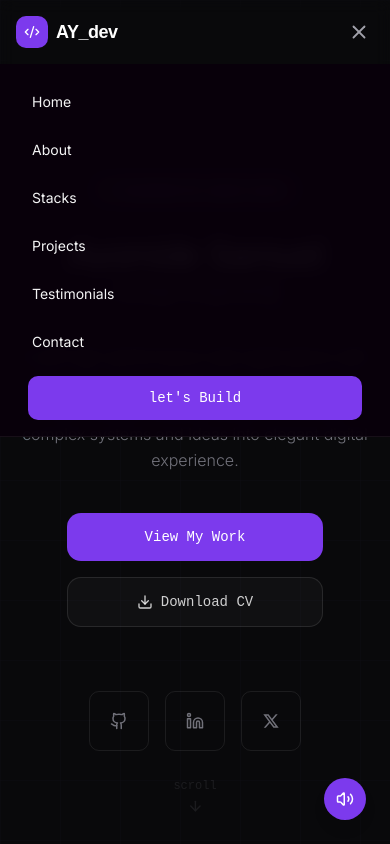
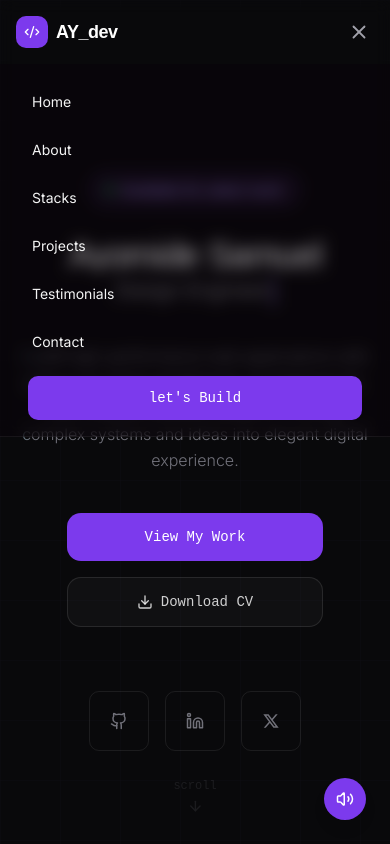
Before and after one commit to DaSpunk778/ayomideportfolio, a Next.js app: page / in a window 390 px wide. Both pictures are taken after a click on the button 359 px from the left and 32 px from the top of the page. Shown: the top 844 px of the page. Built offline with nearby package versions, Linux system fonts and the light colour scheme; a web font is replaced by a local one.

Commit message:
chabged backdrop for

```diff
--- a/components/Navbar.tsx
+++ b/components/Navbar.tsx
@@ -130,7 +130,7 @@ export default function Navbar() {
             animate={{ opacity: 1, height: "auto" }}
             exit={{ opacity: 0, height: 0 }}
             transition={{ duration: 0.25 }}
-            className="md:hidden overflow-hidden bg-[#09000b]/95 backdrop-blur-xl border-b border-white/6"
+            className="md:hidden overflow-hidden bg-[#09000b58] backdrop-blur-xl border-b border-white/6"
           >
             <ul className="flex flex-col px-4 py-4 gap-1">
               {links.map((link) => (
```
